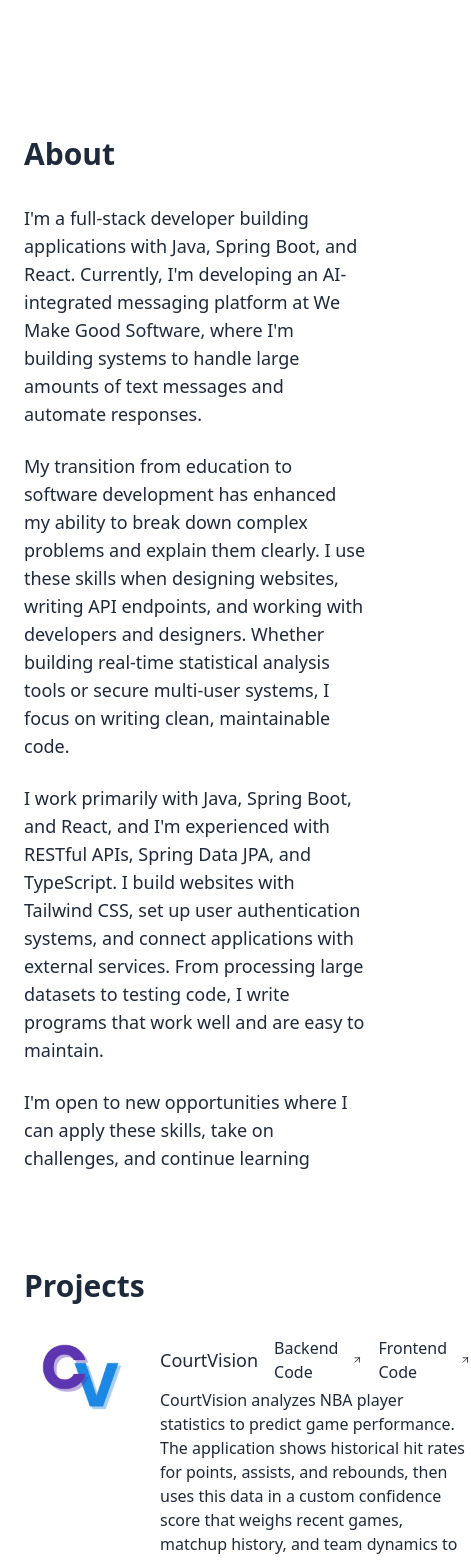
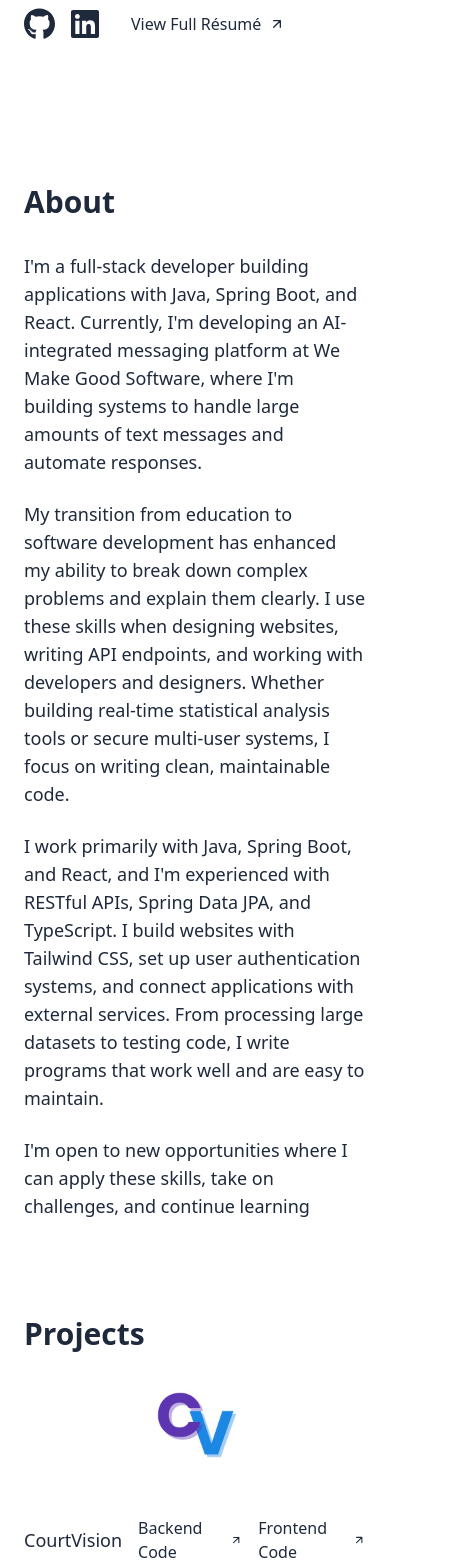
Before and after one commit to adamnestor/portfolio_v1, a React (Vite) app: page / in a window 390 px wide. Shown: the part 432-1992 px from the top of the page, 471 px wide, since content can reach past the window. Built offline with nearby package versions, Linux system fonts and the light colour scheme.

Commit message:
fix formatting for mobile

```diff
--- a/src/components/identity/LeftPanel.tsx
+++ b/src/components/identity/LeftPanel.tsx
@@ -15,7 +15,7 @@ const LeftPanel = () => {
 
       <Navigation />
 
-      <div className="mt-auto pb-8 flex items-center gap-8">
+      <div className="md:mt-auto mt-12 pb-8 flex items-center gap-8">
         <SocialLinks links={socialLinks} />
         <ExternalLink
           href="/resume/AdamNestorResume.pdf"
--- a/src/components/sections/projects/ProjectCard.tsx
+++ b/src/components/sections/projects/ProjectCard.tsx
@@ -21,15 +21,15 @@ const ProjectCard = ({ project }: ProjectCardProps) => {
 
   return (
     <div className="block group hover:bg-orange-light rounded-lg p-4 -m-4 transition-colors shadow-card hover:shadow-card-hover">
-      <div className="flex gap-6">
+      <div className="flex flex-col md:flex-row gap-6">
         <VideoThumbnail
           thumbnailImage={project.thumbnailImage}
           videoUrl={project.video}
           onPlayClick={() => setIsModalOpen(true)}
           title={project.title}
         />
-        <div className="flex-1">
-          <div className="flex items-center gap-4 mb-1">
+        <div className="flex-1 space-y-4">
+          <div className="flex items-center gap-4">
             <h3 className="text-slate-dark text-lg font-medium group-hover:text-orange-primary">
               {project.title}
             </h3>
@@ -49,10 +49,10 @@ const ProjectCard = ({ project }: ProjectCardProps) => {
               </ExternalLink>
             )}
           </div>
-          <p className="text-slate-dark text-base group-hover:text-slate-dark mb-4">
+          <p className="text-slate-dark text-lg">
             {project.description}
           </p>
-          <div className="flex flex-wrap gap-2">
+          <div className="flex flex-wrap gap-2 pt-2">
             {project.technologies.map((tech) => (
               <Tag key={tech} label={tech} />
             ))}
@@ -60,11 +60,13 @@ const ProjectCard = ({ project }: ProjectCardProps) => {
         </div>
       </div>
 
-      <VideoModal
-        videoUrl={project.video}
-        isOpen={isModalOpen}
-        onClose={() => setIsModalOpen(false)}
-      />
+      {isModalOpen && (
+        <VideoModal
+          videoUrl={project.video}
+          isOpen={isModalOpen}
+          onClose={() => setIsModalOpen(false)}
+        />
+      )}
     </div>
   );
 };
```
